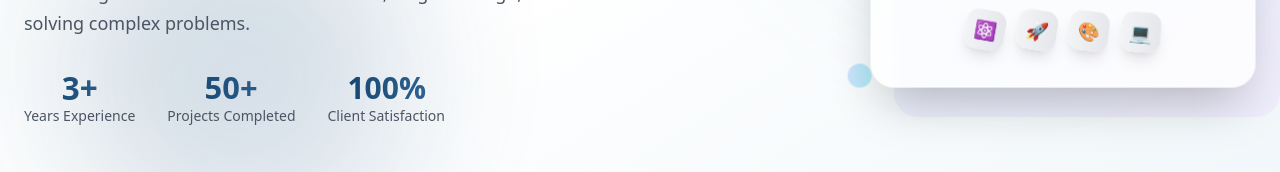
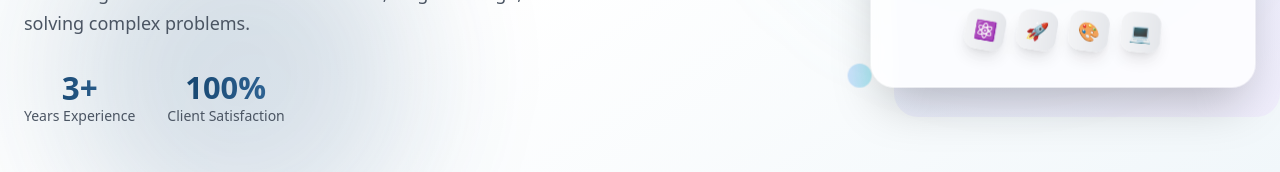
Before and after one commit to Multiverse88/MyPortofolio, a Next.js app: page / in a window 1280 px wide. Shown: the part 490-662 px from the top of the page. Built offline with nearby package versions, Linux system fonts and the light colour scheme; no server answers.

Commit message:
edit hero

```diff
--- a/src/components/Hero.tsx
+++ b/src/components/Hero.tsx
@@ -119,7 +119,6 @@ const Hero = () => {
             >
               {[
                 { number: '3+', label: 'Years Experience' },
-                { number: '50+', label: 'Projects Completed' },
                 { number: '100%', label: 'Client Satisfaction' }
               ].map((stat, index) => (
                 <motion.div
```
